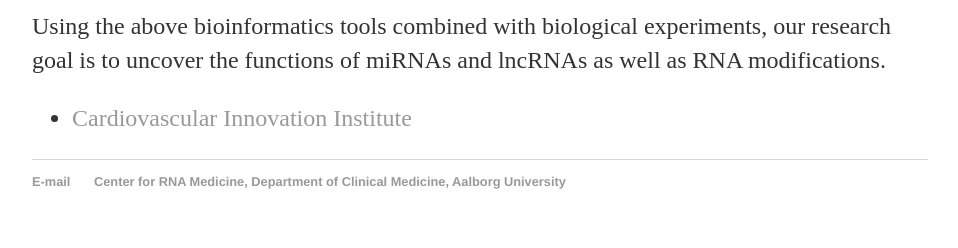
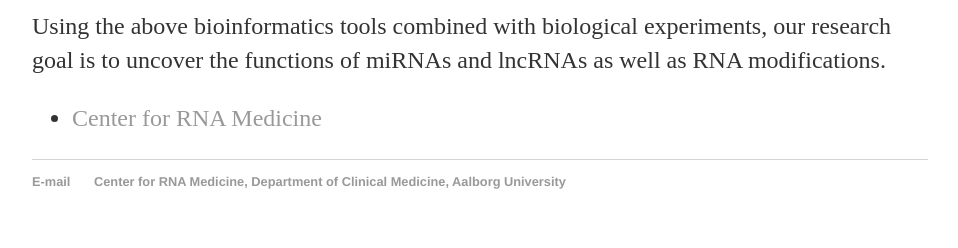
Before and after one commit to heartlncrna/heartlncrna.github.io, a Jekyll site: the page research/overview.html, which Jekyll copies as it is, in a window 1280 px wide. Shown: the part 1631-1879 px from the top of the page, without its empty margins (160-1118 px from the left). Built offline with Jekyll 4.4.1, drawn with Linux system fonts in a browser that asks for light colours.

Commit message:
Update overview.html

```diff
--- a/research/overview.html
+++ b/research/overview.html
@@ -98,7 +98,7 @@ Life on our planet depends on RNA. Despite our early understanding of RNA as an
 			</p>
 
 			<ul class="contacts">
-				<li><a href="http://cv2i.org">Cardiovascular Innovation Institute</a></li>
+				 <li><a href="http://www.rna-medicine.dk">Center for RNA Medicine</a></li>
 				</ul>
 		</div>
 
```
